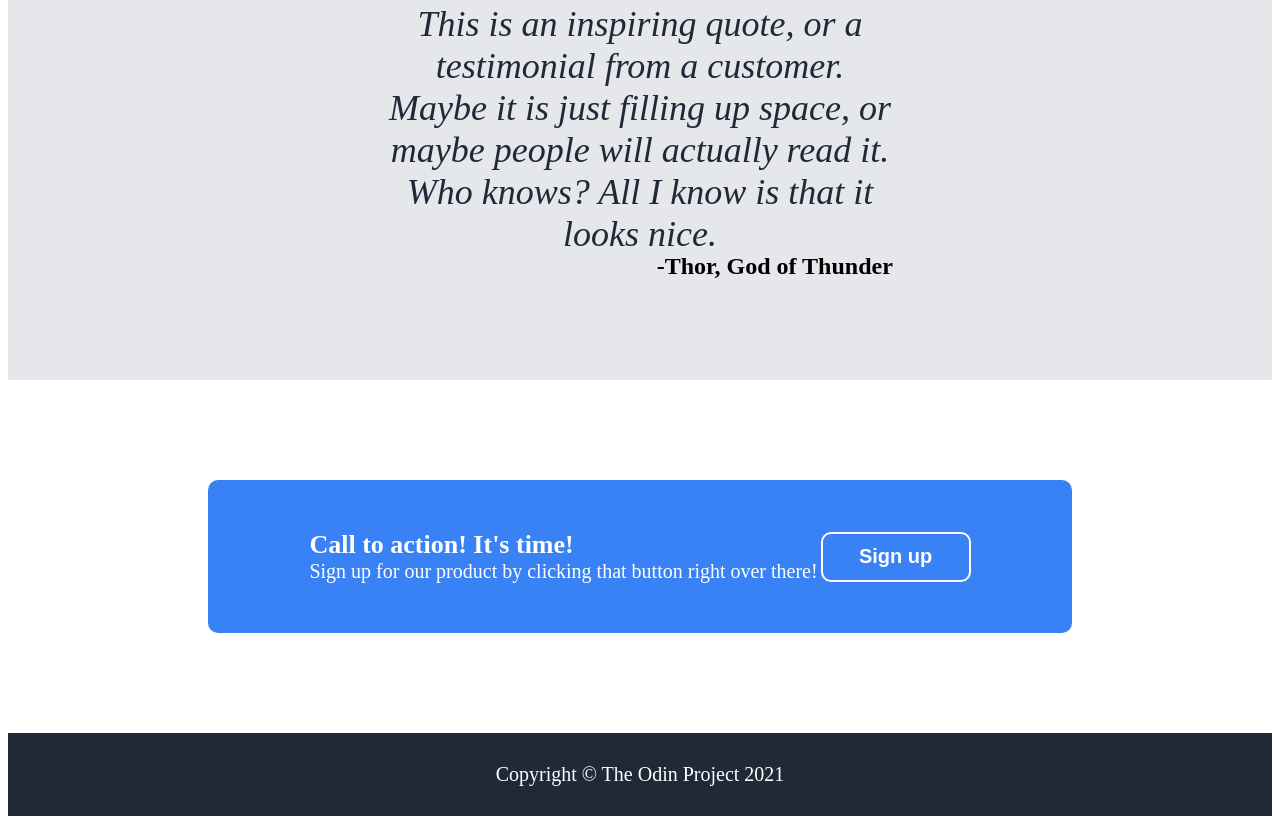
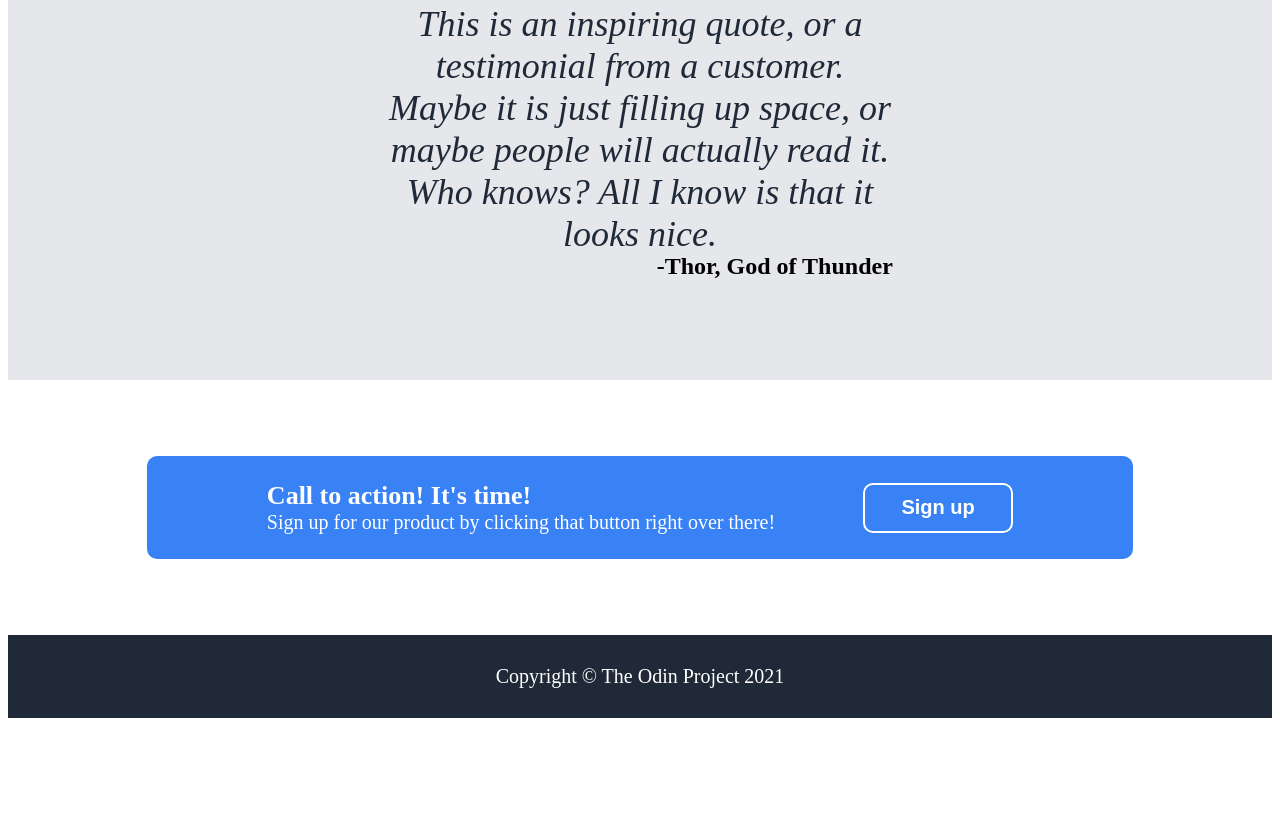
Before and after one commit to SaffetGokcenSen/odin_landing_page_project, a plain HTML site: page index.html in a window 1280 px wide. Shown: the part 1165-1981 px from the top of the page. After the commit the page ends 1883 px from the top, so only its background shows below. Drawn offline with Linux system fonts and the light colour scheme.

Commit message:
added css of call-to-action part for extra small and extra large devices

```diff
--- a/css/styles.css
+++ b/css/styles.css
@@ -78,12 +78,10 @@ header {
 }
 
 .button-part{
-    display: flex;
     margin-top: 5px;
 }
 
 .button-part button {
-    flex: 0 1 auto;
     color: white;
     background-color: #3882F6;
     text-align: center;
@@ -180,17 +178,26 @@ header {
     display: flex;
     background-color: #3882F6;
     color: white;
-    margin-right: 200px;
-    margin-left: 200px;
-    margin-top: 100px;
-    margin-bottom: 100px;
-    padding-right: 100px;
-    padding-left: 100px;
-    padding-top: 50px;
-    padding-bottom: 50px;
     border-radius: 10px;
-    justify-content: space-around;
     align-items: center;
+}
+
+.call-to-action-text {
+    display: flex;
+    flex-direction: column;
+    justify-content: center;
+}
+
+.call-to-action-button button {
+    color: white;
+    background-color: #3882F6;
+    text-align: center;
+    border: 2px solid white;
+    border-radius: 10px;
+    display: flex;
+    justify-content: center;
+    align-items: center;
+    font-weight: bold;
 }
 
 @media only screen and (min-width: 1200px){
@@ -267,6 +274,33 @@ header {
     .quote-owner {
         width: 40%;
         font-size: 24px;
+    }
+
+    .call-to-action-container {
+        margin-right: 11%;
+        margin-left: 11%;
+        margin-top: 6%;
+        margin-bottom: 6%;
+        padding-right: 6%;
+        padding-left: 6%;
+        padding-top: 2%;
+        padding-bottom: 2%;
+        justify-content: space-around;
+    }
+
+    .call-text {
+        font-size: 26px;
+        font-weight: bold;
+    }
+
+    .sign-up-text {
+        font-size: 20px;
+    }
+
+    .call-to-action-button button {
+        font-size: 20px;
+        width: 150px;
+        height: 50px;
     }
 }
 
@@ -347,27 +381,33 @@ header {
         width: 100%;
         font-size: 18px;
     }
-}
 
-.call-to-action-button button {
-    text-align: center;
-    border: 2px solid white;
-    border-radius: 10px;
-    font-size: 20px;
-    font-weight: bold;
-    width: 150px;
-    height: 50px;
-    color: white;
-    background-color: #3882F6;
-}
+    .call-to-action-container {
+        margin-right: 0px;
+        margin-left: 0px;
+        margin-top: 5%;
+        margin-bottom: 5%;
+        padding-right: 2%;
+        padding-left: 2%;
+        padding-top: 1%;
+        padding-bottom: 1%;
+        justify-content: space-between;
+    }
 
-.call-text {
-    font-size: 26px;
-    font-weight: bold;
-}
+    .call-text {
+        font-size: 20px;
+        font-weight: bold;
+    }
 
-.sign-up-text {
-    font-size: 20px;
+    .sign-up-text {
+        font-size: 16px;
+    }
+
+    .call-to-action-button button {
+        font-size: 14px;
+        width: 100px;
+        height: 30px;
+    }
 }
 
 .copyright {
```
